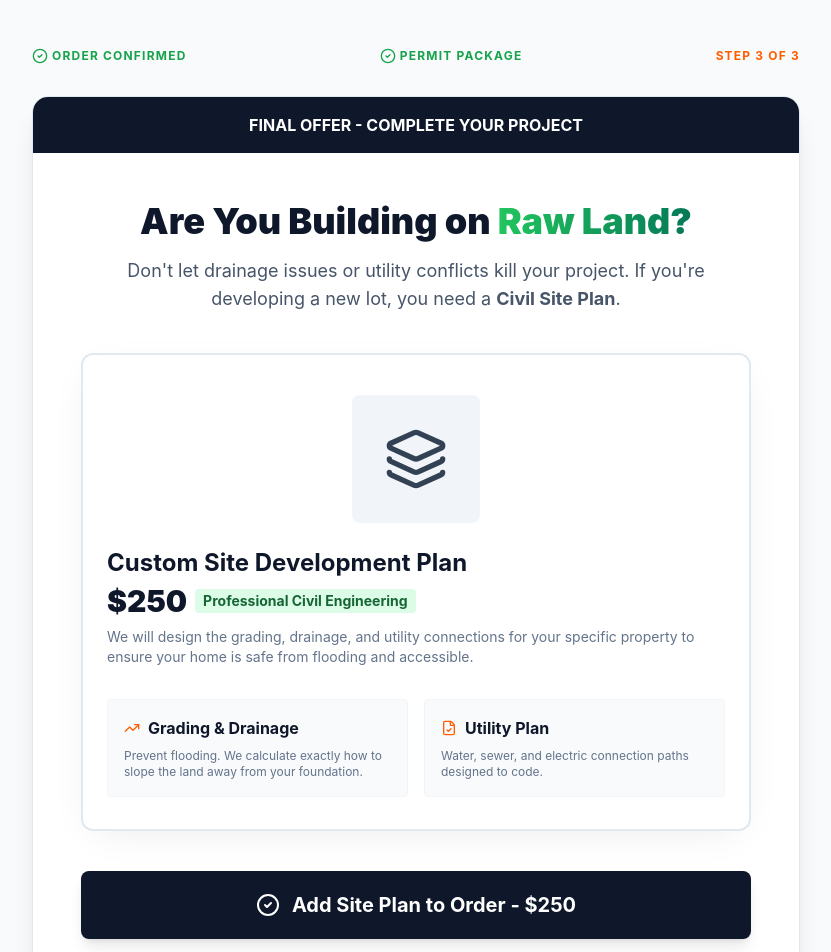
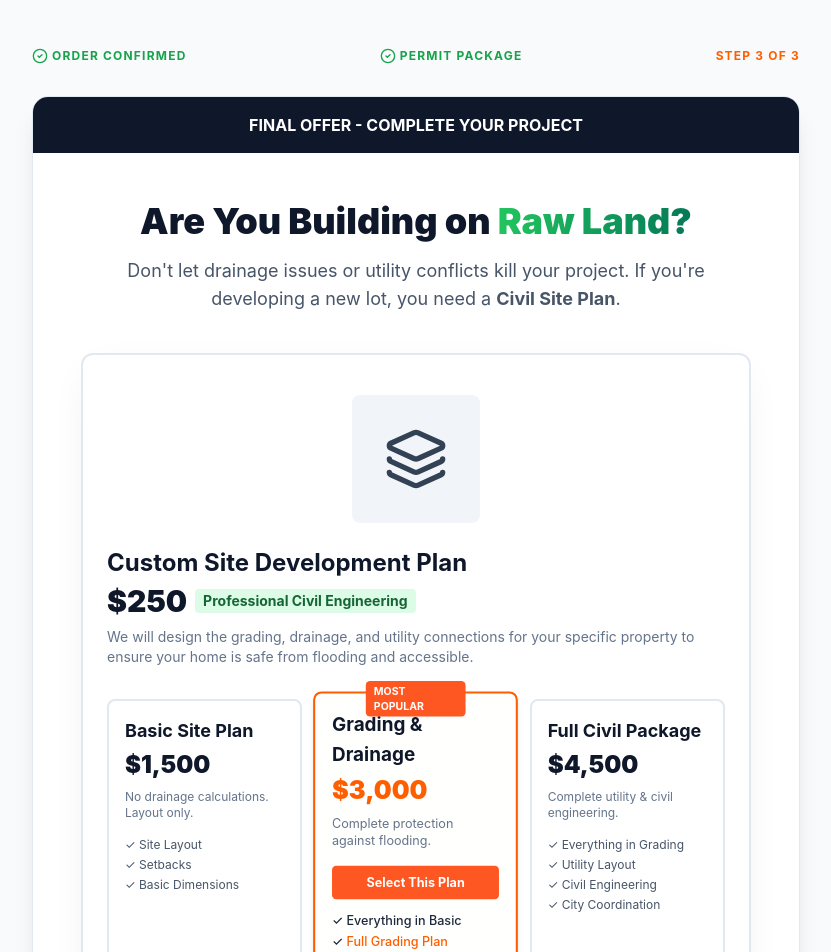
Before and after one commit to Founditmarketing/Texas-Structural-Engineers-Tripwire, a React (Vite) app: page /upsell-site in a window 1280 px wide. Shown: the top 952 px of the page, without its empty margins (224-1055 px from the left). Built offline with nearby package versions, Linux system fonts and the light colour scheme.

Commit message:
Strategic Pivot: Restructure Home pricing (/), Engineering ( Authority), Site Plan (3-Tier)

```diff
--- a/src/pages/UpsellPermitPackage.tsx
+++ b/src/pages/UpsellPermitPackage.tsx
@@ -67,7 +67,11 @@ export const UpsellPermitPackage: React.FC = () => {
                                     <ShieldCheck className="w-16 h-16 text-slate-800" />
                                 </div>
                                 <div>
-                                    <h2 className="text-2xl font-bold text-slate-900">Building Permit Ready Package</h2>
+                                    <h2 className="text-2xl font-bold text-slate-900">Signed & Sealed Engineering Package</h2>
+                                    <div className="flex items-center gap-1 mt-1 text-xs font-bold text-slate-500 uppercase tracking-wide">
+                                        <ShieldCheck className="w-3 h-3 text-safety-orange" />
+                                        Licensed in 26 States
+                                    </div>
                                     <div className="flex items-center gap-2 mt-1">
                                         <span className="text-3xl font-black text-green-600">$950</span>
                                         <span className="text-xl text-slate-400 line-through font-bold">$3,500</span>
--- a/src/pages/UpsellSitePlan.tsx
+++ b/src/pages/UpsellSitePlan.tsx
@@ -56,18 +56,46 @@ export const UpsellSitePlan: React.FC = () => {
                                 </div>
                             </div>
 
-                            <div className="grid md:grid-cols-2 gap-4 mb-2">
-                                <div className="bg-slate-50 p-4 rounded border border-slate-100">
-                                    <h4 className="font-bold text-slate-900 flex items-center gap-2 mb-2">
-                                        <TrendingUp className="w-4 h-4 text-safety-orange" /> Grading & Drainage
-                                    </h4>
-                                    <p className="text-xs text-slate-500">Prevent flooding. We calculate exactly how to slope the land away from your foundation.</p>
+                            {/* Tier Selection */}
+                            <div className="grid md:grid-cols-3 gap-4 mb-8">
+                                {/* Basic Tier */}
+                                <div className="border-2 border-slate-200 rounded-lg p-4 cursor-pointer hover:border-slate-300 relative">
+                                    <h3 className="font-bold text-slate-900 text-lg mb-1">Basic Site Plan</h3>
+                                    <p className="text-2xl font-black text-slate-900 mb-2">$1,500</p>
+                                    <p className="text-xs text-slate-500 mb-4">No drainage calculations. Layout only.</p>
+                                    <ul className="text-xs space-y-1 text-slate-600">
+                                        <li>✓ Site Layout</li>
+                                        <li>✓ Setbacks</li>
+                                        <li>✓ Basic Dimensions</li>
+                                    </ul>
                                 </div>
-                                <div className="bg-slate-50 p-4 rounded border border-slate-100">
-                                    <h4 className="font-bold text-slate-900 flex items-center gap-2 mb-2">
-                                        <FileCheck className="w-4 h-4 text-safety-orange" /> Utility Plan
-                                    </h4>
-                                    <p className="text-xs text-slate-500">Water, sewer, and electric connection paths designed to code.</p>
+
+                                {/* Pro Tier (Recommended) */}
+                                <div className="border-2 border-safety-orange bg-orange-50/10 rounded-lg p-4 cursor-pointer relative shadow-md transform scale-105">
+                                    <div className="absolute -top-3 left-1/2 -translate-x-1/2 bg-safety-orange text-white text-[10px] font-bold px-2 py-0.5 rounded">MOST POPULAR</div>
+                                    <h3 className="font-bold text-slate-900 text-lg mb-1">Grading & Drainage</h3>
+                                    <p className="text-2xl font-black text-safety-orange mb-2">$3,000</p>
+                                    <p className="text-xs text-slate-500 mb-4">Complete protection against flooding.</p>
+                                    <button onClick={() => navigate('/success')} className="w-full bg-safety-orange text-white text-xs font-bold py-2 rounded mb-3 hover:bg-safety-orange-hover">Select This Plan</button>
+                                    <ul className="text-xs space-y-1 text-slate-800 font-medium">
+                                        <li>✓ Everything in Basic</li>
+                                        <li>✓ <span className="text-safety-orange">Full Grading Plan</span></li>
+                                        <li>✓ <span className="text-safety-orange">Drainage Calculations</span></li>
+                                        <li>✓ Erosion Control</li>
+                                    </ul>
+                                </div>
+
+                                {/* Civil Tier */}
+                                <div className="border-2 border-slate-200 rounded-lg p-4 cursor-pointer hover:border-slate-300">
+                                    <h3 className="font-bold text-slate-900 text-lg mb-1">Full Civil Package</h3>
+                                    <p className="text-2xl font-black text-slate-900 mb-2">$4,500</p>
+                                    <p className="text-xs text-slate-500 mb-4">Complete utility & civil engineering.</p>
+                                    <ul className="text-xs space-y-1 text-slate-600">
+                                        <li>✓ Everything in Grading</li>
+                                        <li>✓ Utility Layout</li>
+                                        <li>✓ Civil Engineering</li>
+                                        <li>✓ City Coordination</li>
+                                    </ul>
                                 </div>
                             </div>
                         </div>
```
